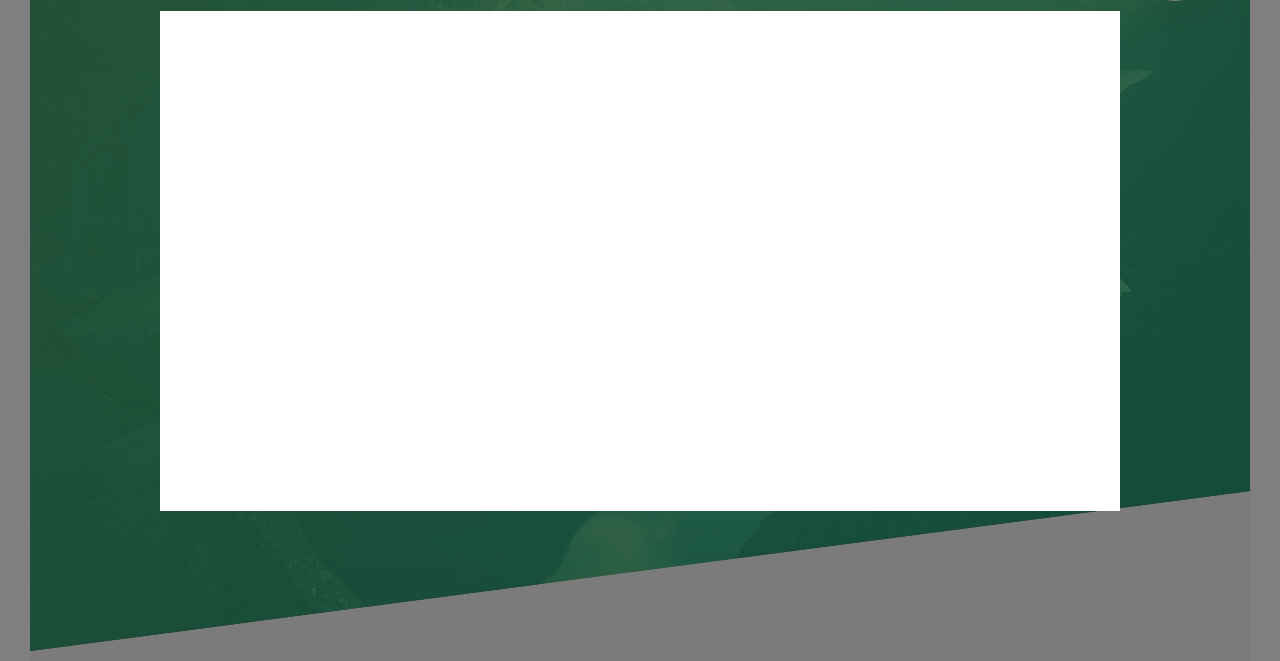
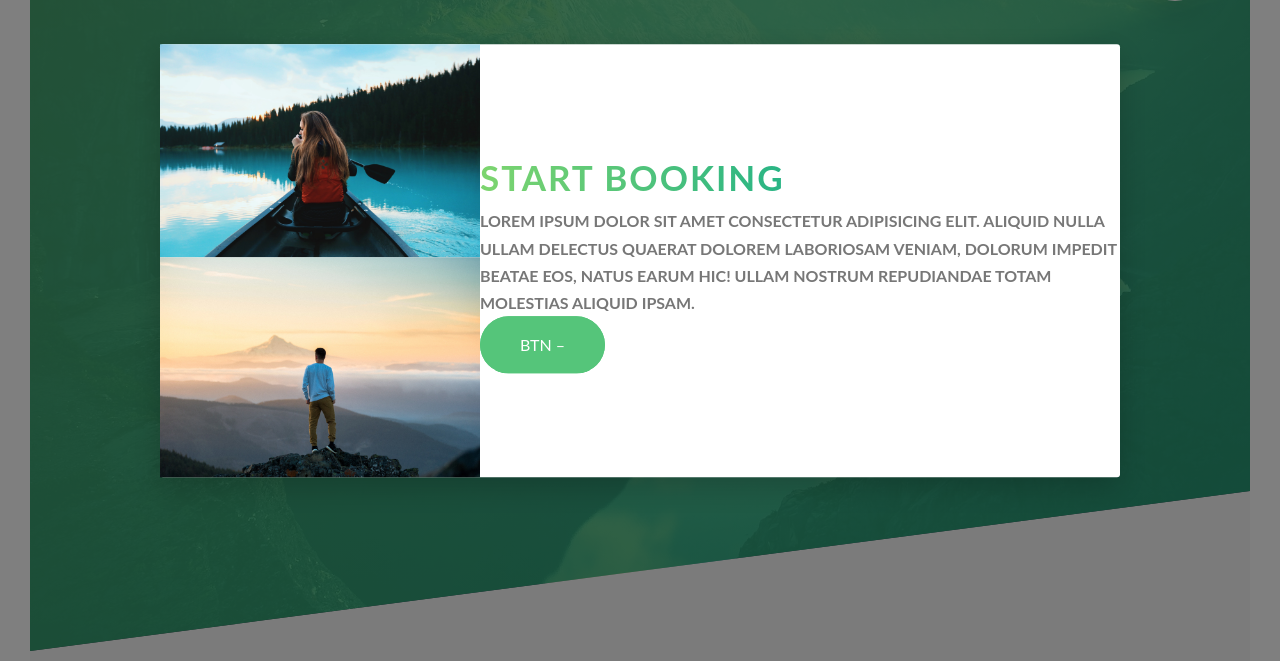
Before and after one commit to sean0923/advancedCssCourseByJonas, a website: page Project-01-Natuor/index.html in a window 1280 px wide. Shown: the part 139-800 px from the top of the page. Drawn offline with nearby package versions, Linux system fonts and the light colour scheme; files that its build step writes are made by us from their sources.

Commit message:
Use display table cell to make l and r box height same

```diff
--- a/Project-01-Natuor/index.html
+++ b/Project-01-Natuor/index.html
@@ -466,6 +466,15 @@
 
   <div class="pop-up">
     <div class="pop-up__content">
+      <div class="pop-up__left">
+        <img src="./img/nat-8.jpg" alt="tour" class="pop-up__img">
+        <img src="./img/nat-9.jpg" alt="tour" class="pop-up__img">
+      </div>
+      <div class="pop-up__right">
+        <h2 class="heading-secondary"> Start booking</h2>
+        <h3 class="heading-tertiary">Lorem ipsum dolor sit amet consectetur adipisicing elit. Aliquid nulla ullam delectus quaerat dolorem laboriosam veniam, dolorum impedit beatae eos, natus earum hic! Ullam nostrum repudiandae totam molestias aliquid ipsam.</h3>
+        <a href="#" class="btn btn--green">btn &ndash;</a>
+      </div>
 
     </div>
   </div>
--- a/Project-01-Natuor/sass/components/_pop-up.scss
+++ b/Project-01-Natuor/sass/components/_pop-up.scss
@@ -9,10 +9,29 @@
 
   &__content {
     @include absolute-center;
-    @include opaque-green-bg;
     background-color: $color-white;
-    height: 500px;
+    border-radius: 3px;
+    box-shadow: 0 1rem 3rem $color-box-shadow;
+    display: table;
     width: 75%;
     z-index: 6000;
   }
+
+  &__left {
+    display: table-cell;
+    width: 33.333333333%;
+  }
+
+  &__right {
+    display: table-cell; // so that left and right can have same height
+    vertical-align: middle; // available when you use table cell
+    width: 66.666666666%;
+  }
+
+  &__img {
+    display: block;
+    width: 100%;
+  }
+
+
 }
```
